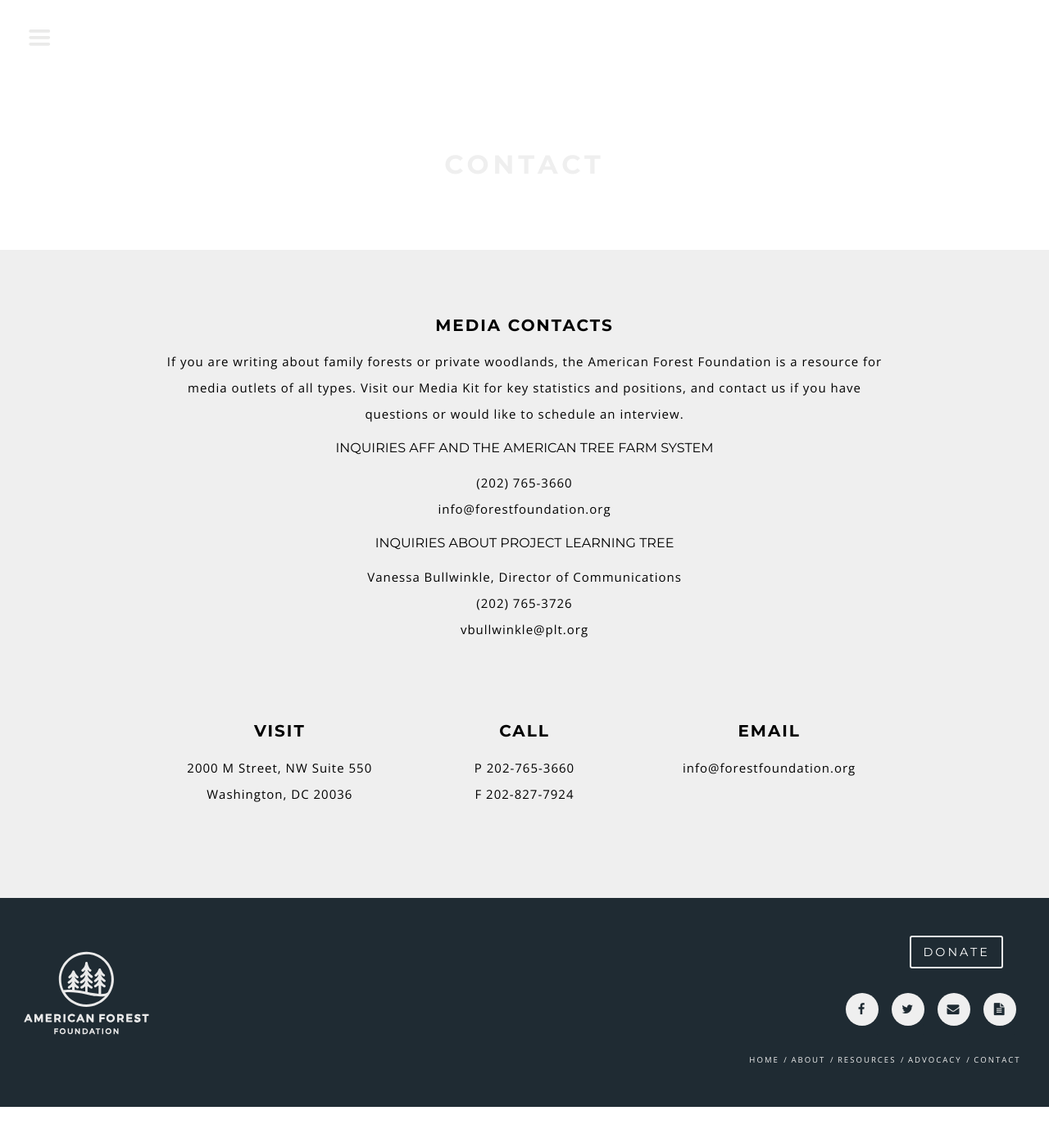
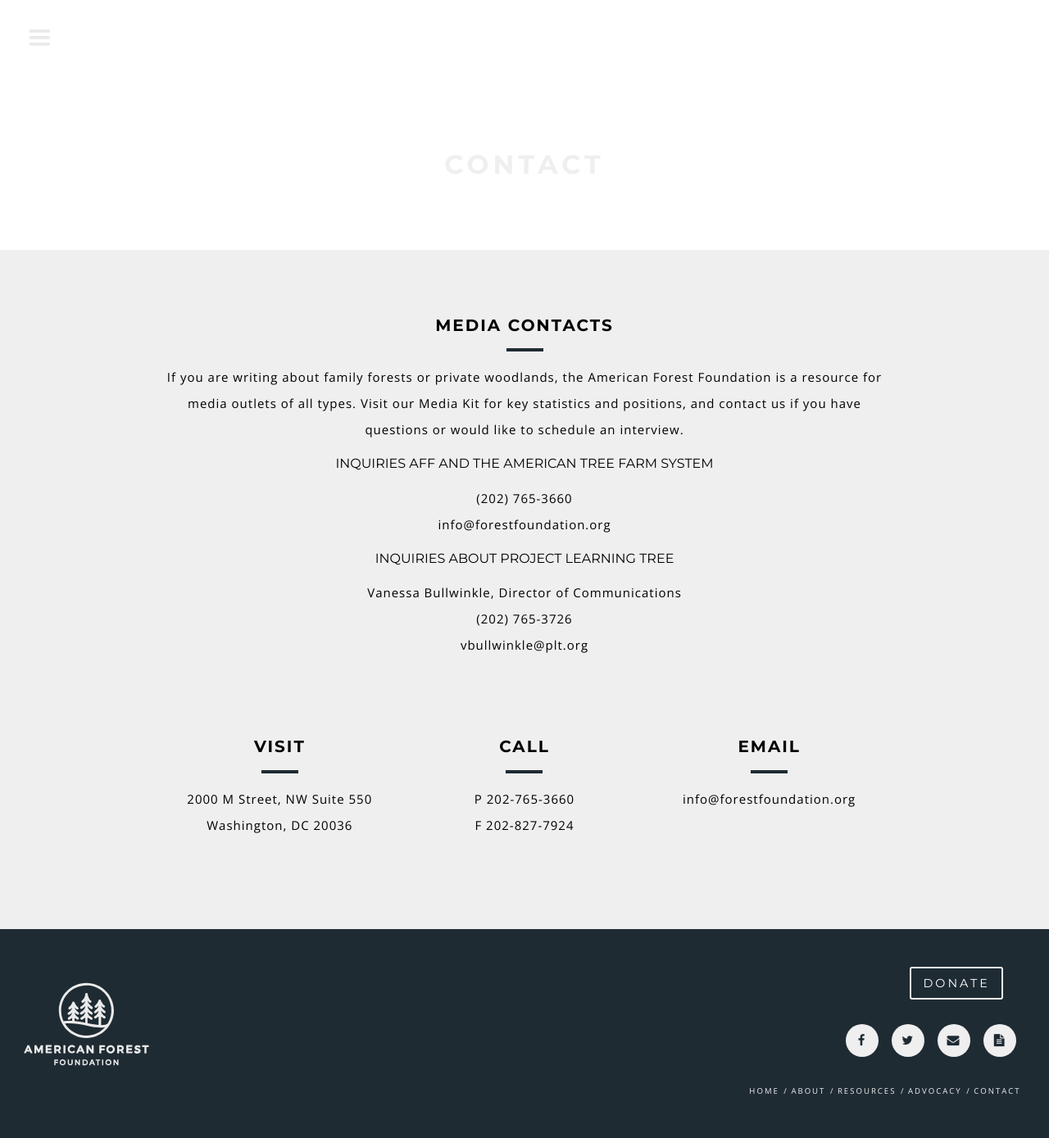
Before and after one commit to nillehcar/americanforestfoundation, a Jekyll site: the page built from contact.html, in a window 1280 px wide. Shown: the whole page at 82% size. Built offline with Jekyll 4.4.1, drawn with Linux system fonts in a browser that asks for light colours; nearby versions of some CDN libraries; Markdown is read by kramdown in place of the engine named in the settings; before the commit the page ends 1351 px from its top, so only the background shows below that.

Commit message:
refactor(html): add span small border

```diff
--- a/contact.html
+++ b/contact.html
@@ -15,6 +15,7 @@
 <div class="grid">
 <div class="center text-wrapper">
 <h2>MEDIA CONTACTS</h2>
+<span class="small-border"></span>
 <p>If you are writing about family forests or private woodlands, the American Forest Foundation is a resource for media outlets of all types. Visit our Media Kit for key statistics and positions, and contact us if you have questions or would like to schedule an interview.</p>
 
 <h3>INQUIRIES AFF AND THE AMERICAN TREE FARM SYSTEM</h3>
@@ -32,18 +33,21 @@
 <div class="center text-wrapper">
 <div class="unit gutter unit-s-1 unit-m-1-2 unit-l-1-3">
 <h2>VISIT</h2>
+<span class="small-border"></span>
 <p>2000 M Street, NW Suite 550
 <br>Washington, DC 20036</p>
 </div>
 
 <div class="unit gutter unit-s-1 unit-m-1-2 unit-l-1-3">
 <h2>CALL</h2>
+<span class="small-border"></span>
 <p>P 202-765-3660
 <br>F 202-827-7924</p>
 </div>
 
 <div class="unit gutter unit-s-1 unit-m-1 unit-l-1-3">
 <h2>EMAIL</h2>
+<span class="small-border"></span>
 <p>info@forestfoundation.org</p>
 </div>
 </div>
```
